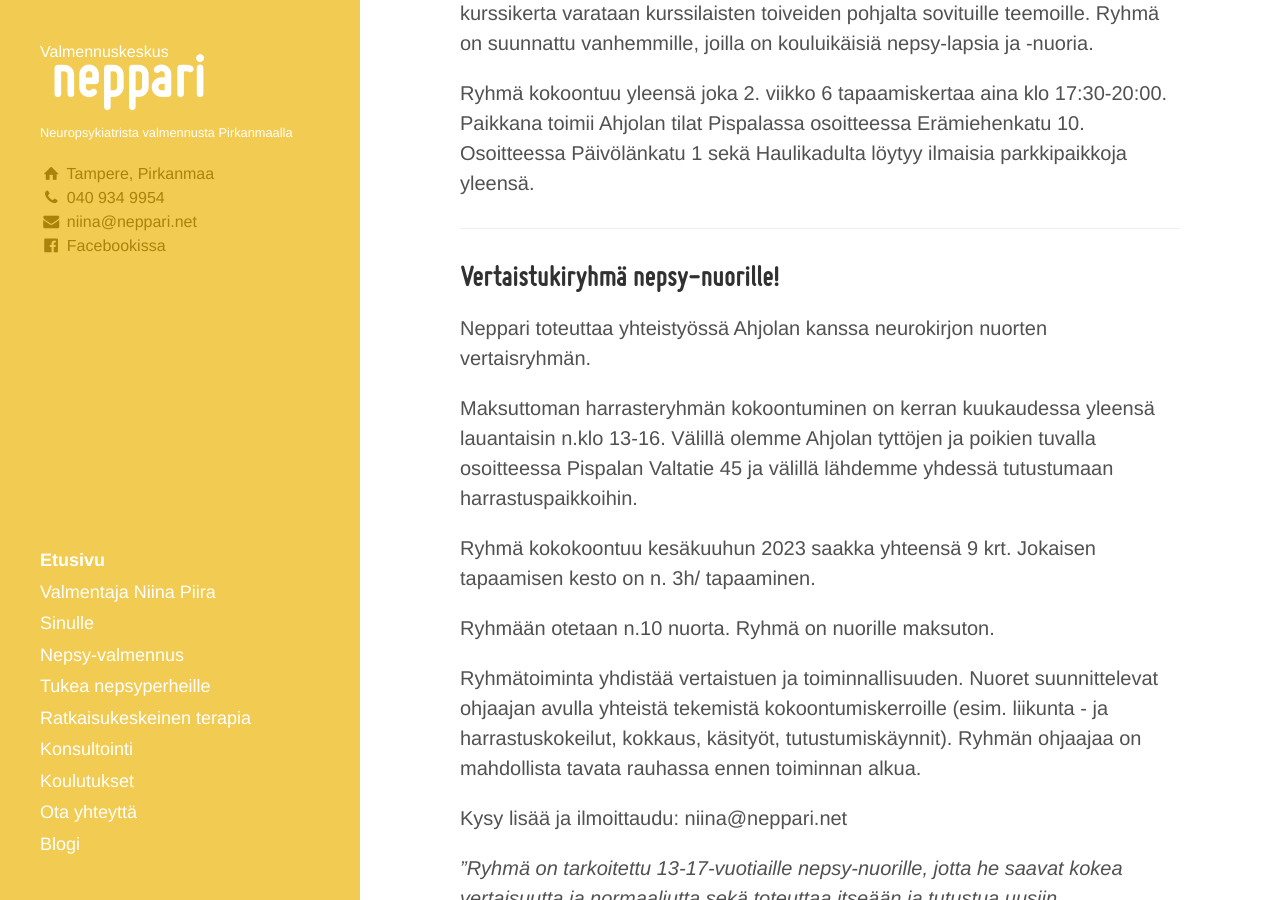
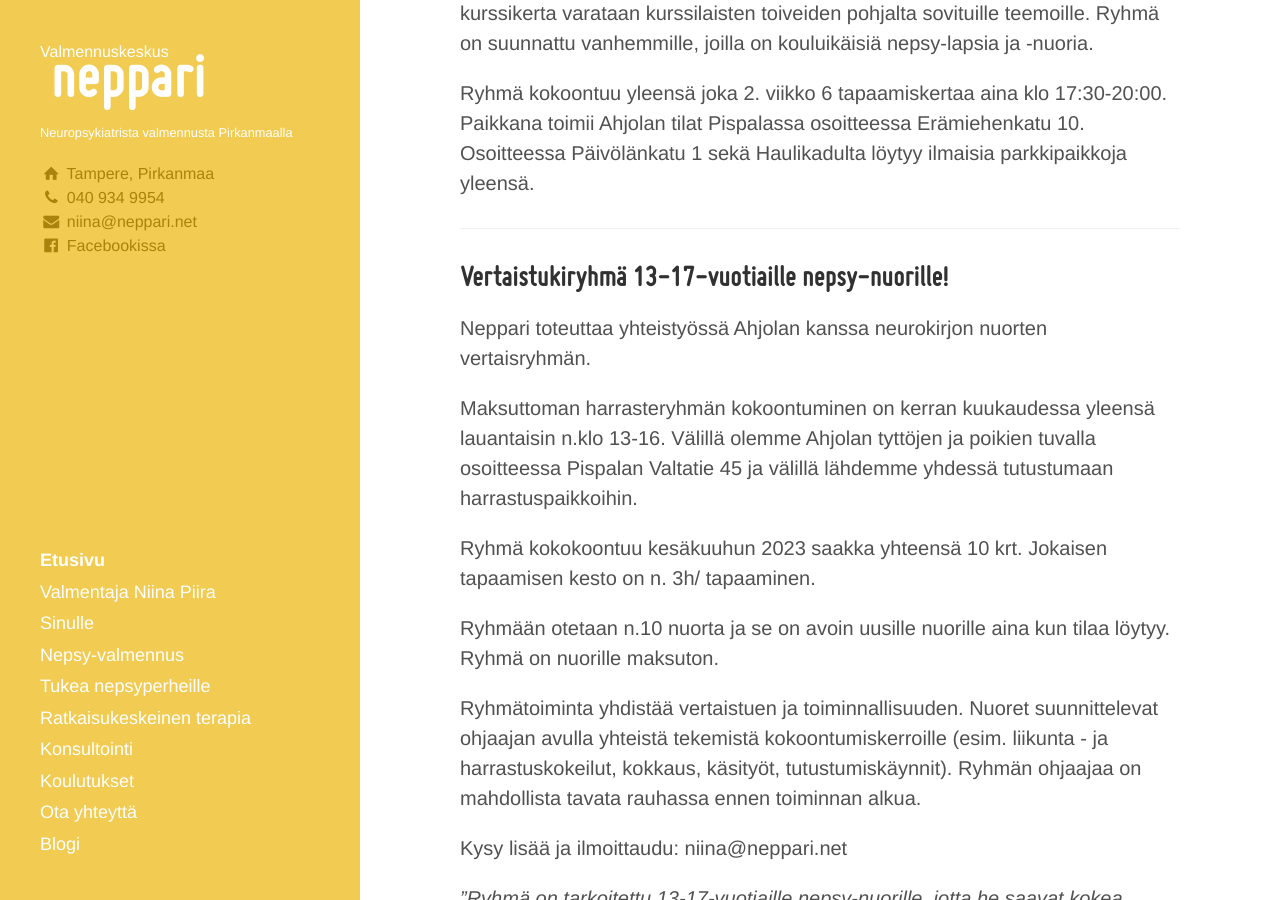
Before and after one commit to niinapiira/neppari.net, a Jekyll site: the page built from index.md, in a window 1280 px wide and 900 px high, scrolled down 1297 px. Built offline with Jekyll 4.4.1, drawn with Linux system fonts in a browser that asks for light colours.

Commit message:
Update index.md

```diff
--- a/index.md
+++ b/index.md
@@ -48,15 +48,15 @@ Ryhmä kokoontuu yleensä joka 2. viikko 6 tapaamiskertaa aina klo 17:30-20:00.
 
 ___
 
-## Vertaistukiryhmä nepsy-nuorille!
+## Vertaistukiryhmä 13-17-vuotiaille nepsy-nuorille!
 
 Neppari toteuttaa yhteistyössä Ahjolan kanssa neurokirjon nuorten vertaisryhmän.
 
 Maksuttoman harrasteryhmän kokoontuminen on kerran kuukaudessa yleensä lauantaisin n.klo 13-16. Välillä olemme Ahjolan tyttöjen ja poikien tuvalla osoitteessa Pispalan Valtatie 45 ja välillä lähdemme yhdessä tutustumaan harrastuspaikkoihin.
 
-Ryhmä kokokoontuu kesäkuuhun 2023 saakka yhteensä 9 krt. Jokaisen tapaamisen kesto on n. 3h/ tapaaminen.
+Ryhmä kokokoontuu kesäkuuhun 2023 saakka yhteensä 10 krt. Jokaisen tapaamisen kesto on n. 3h/ tapaaminen.
 
-Ryhmään otetaan n.10 nuorta. Ryhmä on nuorille maksuton.
+Ryhmään otetaan n.10 nuorta ja se on avoin uusille nuorille aina kun tilaa löytyy. Ryhmä on nuorille maksuton.
 
 Ryhmätoiminta yhdistää vertaistuen ja toiminnallisuuden. Nuoret suunnittelevat ohjaajan avulla yhteistä tekemistä kokoontumiskerroille (esim. liikunta - ja harrastuskokeilut, kokkaus, käsityöt, tutustumiskäynnit). Ryhmän ohjaajaa on mahdollista tavata rauhassa ennen toiminnan alkua.
 
```
